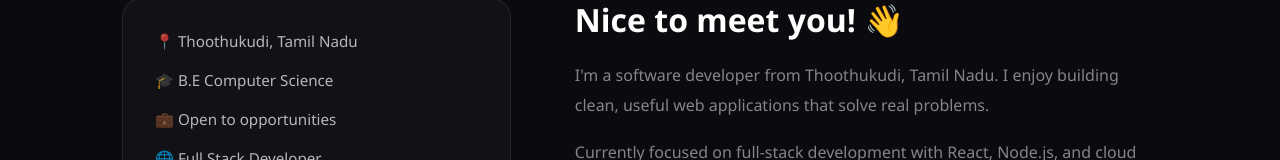
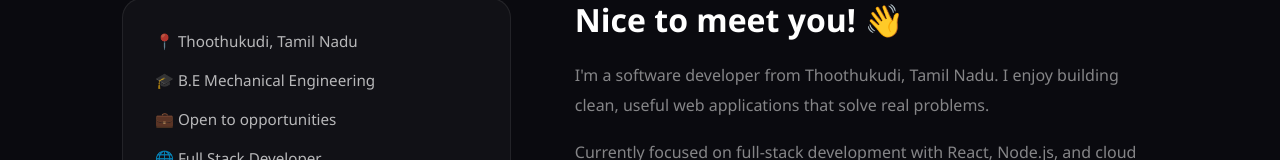
Before and after one commit to Sreejay23/My-portfolio, a React (Vite) app: page /about in a window 1280 px wide. Shown: the part 319-479 px from the top of the page. Built offline with nearby package versions, Linux system fonts and the light colour scheme.

Commit message:
Update education information in About component

```diff
--- a/src/components/About.jsx
+++ b/src/components/About.jsx
@@ -11,7 +11,7 @@ function About() {
         <div className="about-left">
           <div className="about-info-box">
             <div className="info-row">📍 Thoothukudi, Tamil Nadu</div>
-            <div className="info-row">🎓 B.E Computer Science</div>
+            <div className="info-row">🎓 B.E Mechanical Engineering</div>
             <div className="info-row">💼 Open to opportunities</div>
             <div className="info-row">🌐 Full Stack Developer</div>
             <div className="info-row">☁️ AWS Cloud Enthusiast</div>
```
